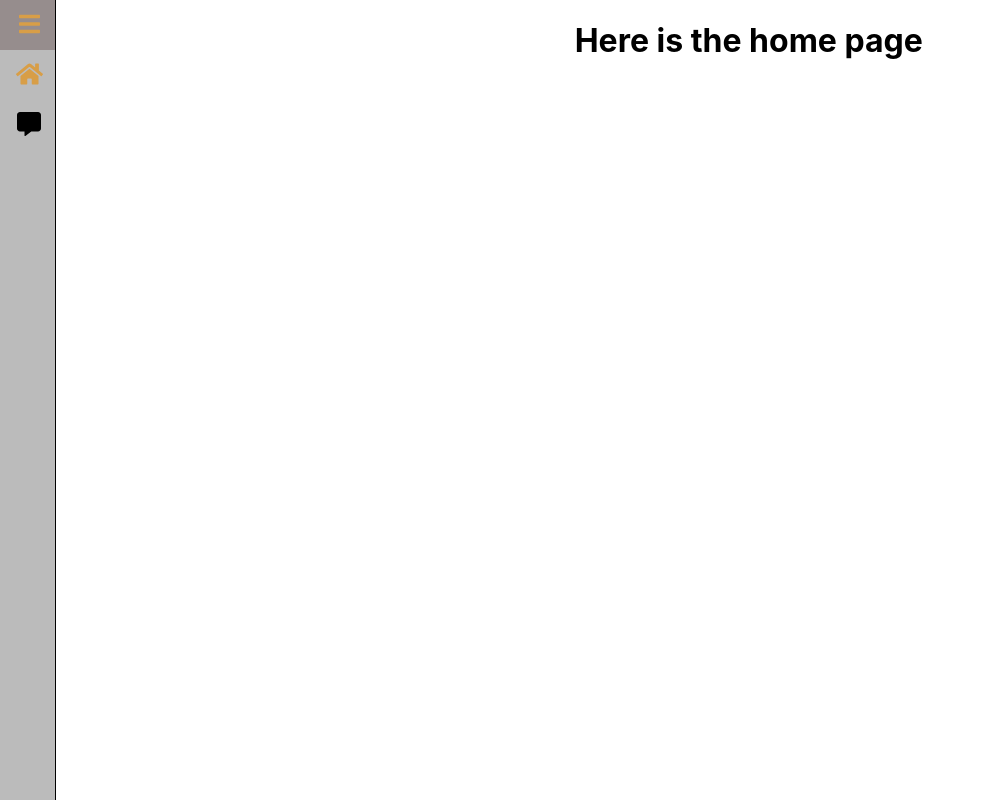
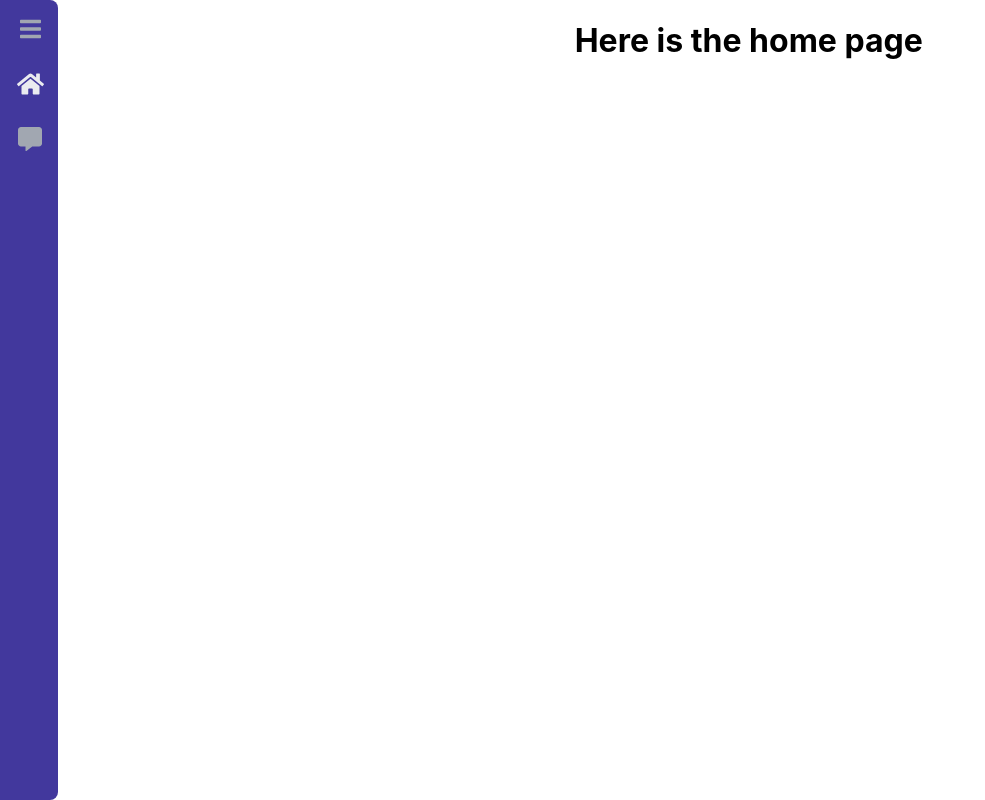
Before and after one commit to EK-machine/promo, a React (Create React App) app: page / in a window 1280 px wide. Shown: the whole page, without its empty margins (0-985 px from the left). Built offline with nearby package versions, Linux system fonts and the light colour scheme.

Commit message:
changed sidebar styling

```diff
--- a/src/components/sidebar.css
+++ b/src/components/sidebar.css
@@ -1,18 +1,18 @@
 .sidebar {
-  border-right: 1px solid black;
+  border-radius: 0px 8px 8px 0px;
   top: 0;
   left: 0;
   background-color: var(--background-color);
-  color: var(--text-color);
+  color: var(--sidebar-text-color);
   text-align: left;
   height: 100%;
   overflow: hidden;
-  width: 55px;
+  width: 58px;
   transition-duration: 200ms;
 }
 
 .sidebar__is-open {
-  width: 230px;
+  width: 200px;
 }
 
 .sidebar__toggle {
@@ -25,24 +25,29 @@
   border: currentColor;
   outline: none;
   cursor: pointer;
-  width: 100%;
+  width: calc(100% - 10px);
+  margin: 5px;
+  color: var(--sidebar-text-color);
 }
 
 .sidebar__toggle:hover {
   background-color: var(--background-hover-color);
   color: var(--active-color);
+  border-radius: 8px;
+  margin: 5px;
 }
 
 .sidebar__button-container {
   margin: 0;
   list-style: none;
-  color: var(--text-color);
+  color: var(--sidebar-text-color);
   padding: 0;
 }
 
 .sidebar__button-item {
   position: relative;
   overflow: hidden;
+  margin: 5px;
 }
 
 .sidebar__button-link {
@@ -56,11 +61,12 @@
   text-align: left;
   text-decoration: none;
   text-transform: uppercase;
-  color: var(--text-color);
+  color: var(--sidebar-text-color);
 }
 
 .sidebar__button-link:hover {
   background-color: var(--background-hover-color);
+  border-radius: 8px;
 }
 
 .sidebar__active-link {
@@ -76,6 +82,6 @@
   height: 30px;
   text-align: center;
   vertical-align: middle;
-  margin: 0 14px;
+  margin: 0 10px;
   font-size: 24px;
 }
--- a/src/index.css
+++ b/src/index.css
@@ -17,8 +17,9 @@ code {
 }
 
 :root {
-  --background-color: rgb(187, 187, 187);
-  --background-hover-color: rgb(150, 141, 141);
-  --active-color: rgb(216, 158, 71);
+  --background-color: #42389d;
+  --background-hover-color: #362f78;
+  --active-color: #eaebf0;
+  --sidebar-text-color: #a1a7b1;
   /* --text-color: rgb(41, 41, 41); */
 }
```
